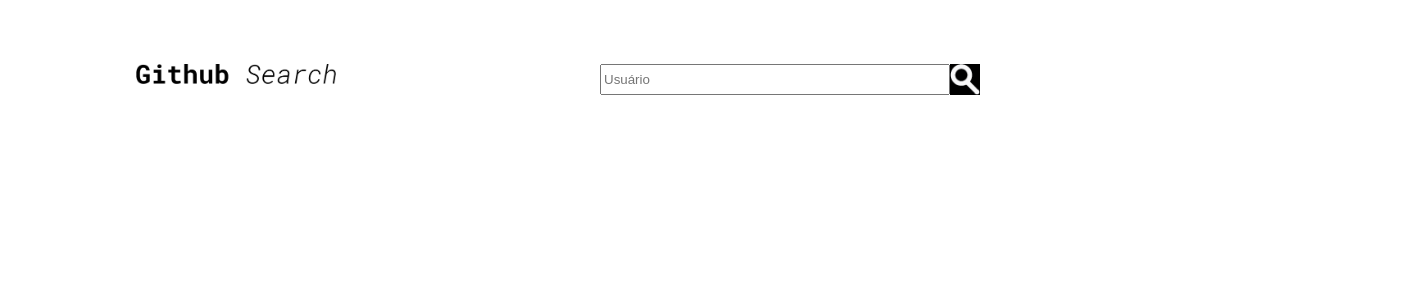
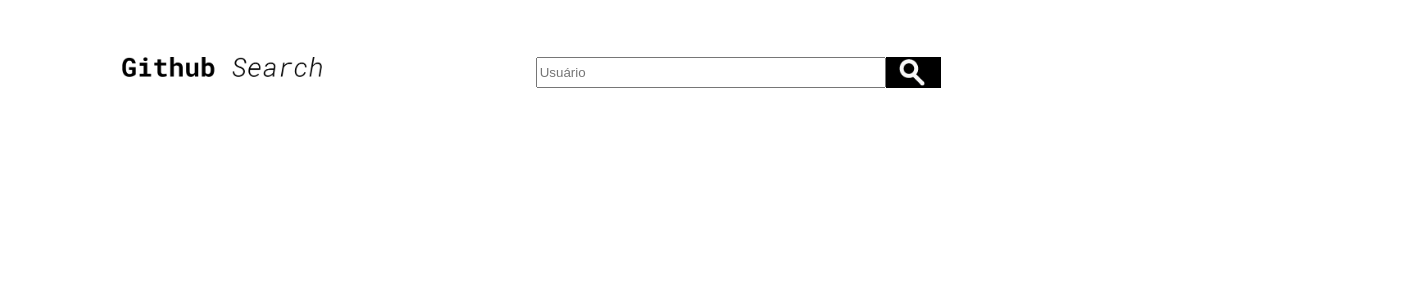
Before and after one commit to RYasser/Github-Search, a Vue app: page / in a window 1280 px wide. Shown: the top 300 px of the page, 1416 px wide, since content can reach past the window. Built offline with nearby package versions, Linux system fonts and the light colour scheme.

Commit message:
Ajustando o botão de pesquisa, layout e incrementando lógica de decrementação de repositórios por estrelas

```diff
--- a/src/App.vue
+++ b/src/App.vue
@@ -14,6 +14,7 @@ import Pesquisa from './components/pesquisa.vue'
 import Perfil from './components/perfil.vue'
 import semPerfil from './components/semPerfil.vue'
 import Repositorios from './components/repositorios.vue'
+import { decrescente } from './funcionalidades/decrescente.js'
 
 export default {
   name: 'App',
@@ -48,7 +49,7 @@ export default {
     pegarRepositorio() {
       fetch(`${this.url}/${this.user}/repos`)
       .then(res => res.json())
-      .then(data => this.dataRepo = data)
+      .then(data => this.dataRepo = decrescente(data))
     }
   },
   watch: {
@@ -63,7 +64,7 @@ export default {
           data.message === 'Not Found' ?
             this.respostaDaPesquisa = 'semPerfil' : this.respostaDaPesquisa = 'Perfil'
         })
-        // Realiza a requisição dos repositórios do usuário atual
+        // Realiza a requisição dos repositórios do usuário encontrado
         .then(data => this.pegarRepositorio())
         // Em caso de erro, executa o componente usado em caso o perfil não é encontrado
         .catch(error => this.respostaDaPesquisa = 'semPerfil')
@@ -78,7 +79,7 @@ export default {
   html, body {
     font-family: Rubik;
     color: #757575;
-    width: 100%;
+    width: 1141px;
     height: 100%;
   }
 
@@ -122,7 +123,7 @@ export default {
   @media(max-width: 768px) {
     .pesquisar {
       margin-bottom: 25px;
-      margin-left: 2%;
+      margin-left: 0%;
     }
 
     #app {
--- a/src/components/pesquisa.vue
+++ b/src/components/pesquisa.vue
@@ -1,7 +1,9 @@
 <template>
     <nav>
         <input placeholder="Usuário" class="pesquisa" v-model="user">
-        <img src="../assets/lupa.png" class="btnPesquisar" @click="pegarNome">
+        <div class="containerLupa" @click="pegarNome">
+            <img src="../assets/lupa.png" class="imgPesquisar">
+        </div>
     </nav>
 </template>
 
@@ -29,7 +31,6 @@ export default {
         grid-template-columns: 350px 80px;
         grid-template-rows: 100%;
         margin-left: 15%;
-        width: 60px;
     }
 
     .pesquisa {
@@ -37,12 +38,16 @@ export default {
         height: 25px;
     }
 
-    .btnPesquisar {
-        padding: 0px;
-        margin: 0px;
-        grid-area: btnPesquisa;
-        background-color: black;
-        width: 30px;
+    .imgPesquisar {
+        width: 26px;
+        margin-top: 2px;
+        margin-left: 13px;
+    }
+
+    .containerLupa {
+        background-color: #000000;
+        width: 55px;
+        height: 31px;
     }
 
     @media(max-width: 768px) {
--- a/src/components/repositorios.vue
+++ b/src/components/repositorios.vue
@@ -1,10 +1,9 @@
 <template>
     <main>
         <div v-for="repo in dataRepo" class="repoContainer">
-            <h2>Nome: {{repo.name}}</h2>
+            <h2>{{repo.name}}</h2>
             <span class="descricao">{{repo.description}}</span>
-            <span><img src="../assets/estrela.png" class="imgEstrela"> {{repo.stargazers_count}}</span>
-            <p></p>
+            <span class="repoEstrelas"><img src="../assets/estrela.png" class="imgEstrela"> {{repo.stargazers_count}}</span>
         </div>
     </main>
 </template>
@@ -14,7 +13,7 @@ export default {
     props: {
         // Dados dos repositórios via prop
         dataRepo: [Object, Array]
-    }
+    },
 }
 </script>
 
@@ -31,5 +30,18 @@ export default {
         width: 57%;
         display: flex;
         flex-direction: column;
+        margin-left: 50px;
+        margin-bottom: 25px;
+    }
+
+    .repoEstrelas {
+        margin-top: 7px;
+    }
+
+    @media(max-width: 768px) {
+        .repoContainer {
+        width: 25%;
+        margin-left: 10px;
+    }
     }
 </style>
--- /dev/null
+++ b/src/funcionalidades/decrescente.js
@@ -0,0 +1,63 @@
+function decrescente(repositorios) {
+    const decrescente = []
+    const idDecrescentes = []
+    let cont = 0
+
+    repositorios.map(repo => {
+        // Se não for o primeiro, executa
+        if (cont != 0) {
+            const ultimoElemento = decrescente.length-1
+            const primeiroElemento = decrescente[0]
+
+            // A quantidade de estrelas atual é maior ou igual a quantidade de estrelas do maior da lista?
+            if ( (repo.stargazers_count >= primeiroElemento.stargazers_count)) {
+                decrescente.unshift(repo)
+
+                // Adiciona o id filtrado na lista para conferir depois
+                idDecrescentes.push(repo.id)
+
+            // Se não for... a quantidade de estrelas do atual é menor ou igual o menor da lista?
+            } else if (repo.stargazers_count <= ultimoElemento.stargazers_count) {
+                decrescente.push(repo)
+
+                // Adiciona o id filtrado na lista para conferir depois
+                idDecrescentes.push(repo.id)
+
+            // Caso não seja nem o maior nem o menor, procura na lista a quantidade de estrelas atual é maior ou menor entre valores do meio
+            } else {
+                // Percorre a lista decrescente
+                decrescente.forEach((dec, i) => {
+                    let verificaListaId = idDecrescentes.indexOf(repo.id) === -1
+
+                    // Se a quantidade de estrelas do atual for maior ou igual o atual lista, adiciona na frente e o id não está na lista
+                    if ((repo.stargazers_count >= dec.stargazers_count) && (verificaListaId)) {
+                        decrescente.splice(i+1, 0, repo)
+                        idDecrescentes.push(repo.id)
+
+                    // Se a quantidade de estrelas do atual for menor ou igual o atual lista, adiciona atrás e o id não está na lista
+                    } else if ((repo.stargazers_count <= dec.stargazers_count) && (verificaListaId)) {
+                        decrescente.splice(i-1, 0, repo)
+                        idDecrescentes.push(repo.id)
+
+                    }
+
+                })
+
+            }
+        // Se não for, adiciona como primeiro elemento da lista
+        } else {
+
+            decrescente.push(repo)
+        }
+        // Incrementa contagem
+        cont++
+    })
+    // Reseta contagem
+    cont = 0
+
+    return decrescente
+}
+
+module.exports = {
+    decrescente
+}
```
Also changed, not shown: src/components/perfil.vue (+9 -0 lines).
